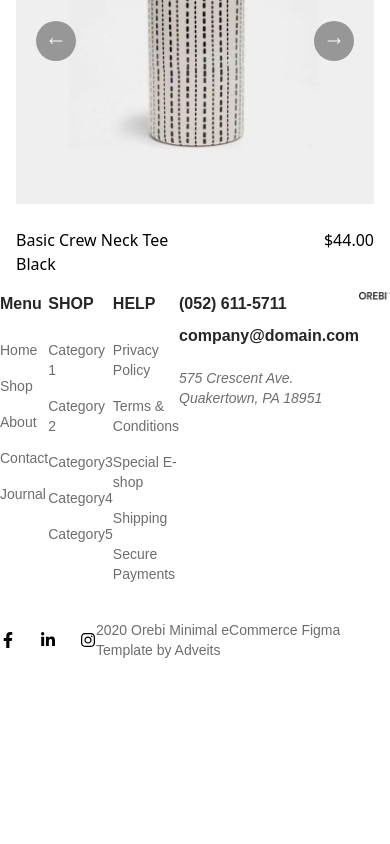
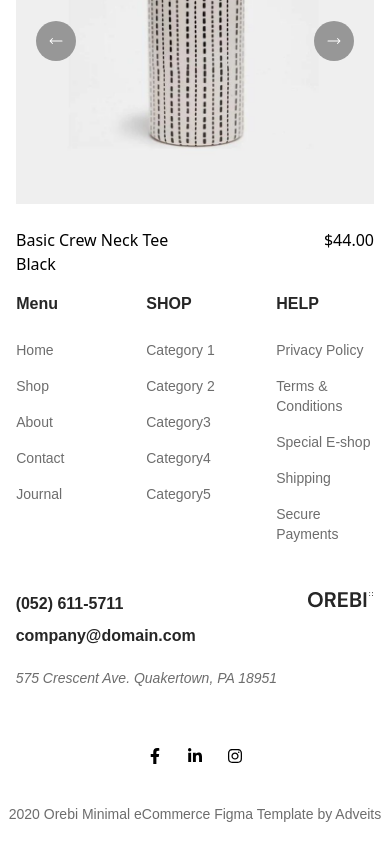
Before and after one commit to taufik69/FDR-2303-e-com, a React (Vite) app: page / in a window 390 px wide. Shown: the part 3001-3845 px from the top of the page. Before the commit the page ends 3689 px from the top, so only its background shows below. Built offline with nearby package versions, Linux system fonts and the light colour scheme.

Commit message:
footer resosponsive done

```diff
--- a/src/Component/CommonConponent/Fotter/FooterBottom.jsx
+++ b/src/Component/CommonConponent/Fotter/FooterBottom.jsx
@@ -5,7 +5,11 @@ import { FaLinkedinIn } from "react-icons/fa6";
 const FooterBottom = () => {
   return (
     <>
-      <Flex className={"justify-between items-center"}>
+      <Flex
+        className={
+          "justify-center sm:justify-between  lg:px-4 xl:px-0  items-center flex-wrap "
+        }
+      >
         <div className="py-10 f">
           <Flex className={"items-center space-x-6"}>
             <FaFacebookF />
@@ -14,7 +18,7 @@ const FooterBottom = () => {
           </Flex>
         </div>
 
-        <div className="text-footer_text_color font-DMsans text-sm ">
+        <div className="text-footer_text_color font-DMsans text-sm px-2 sm:px-0 ">
           <p>2020 Orebi Minimal eCommerce Figma Template by Adveits</p>
         </div>
       </Flex>
--- a/src/Component/CommonConponent/Fotter/FooterTop.jsx
+++ b/src/Component/CommonConponent/Fotter/FooterTop.jsx
@@ -4,7 +4,11 @@ import Flex from "../Flex";
 import Fotterlogo from "../../../assets/Logo.png";
 const FooterTop = () => {
   return (
-    <Flex className={"justify-between items-start"}>
+    <Flex
+      className={
+        "flex flex-wrap lg:flex-nowrap justify-around sm:justify-between sm:px-5 xl:px-0 lg:items-start lg:px-5 gap-y-10  lg:gap-y-0  items-start sm:items-center"
+      }
+    >
       <FotterItem
         title={"Menu"}
         allitem={["Home", "Shop ", "About", "Contact", "Journal"]}
--- a/src/Component/CommonConponent/Fotter/Fotter.jsx
+++ b/src/Component/CommonConponent/Fotter/Fotter.jsx
@@ -8,7 +8,9 @@ const Fotter = () => {
       <div>
         <div className="container">
           <FooterTop />
-          <FooterBottom />
+          <div className="py-5 sm:py-0">
+            <FooterBottom />
+          </div>
         </div>
       </div>
     </>
--- a/src/Component/CommonConponent/FotterItem.jsx
+++ b/src/Component/CommonConponent/FotterItem.jsx
@@ -3,7 +3,7 @@ import React, { useState } from "react";
 const FotterItem = ({ allitem = ["one", "two", "three"], title }) => {
   return (
     <>
-      <div>
+      <div className="w-1/4">
         <h2 className="text-main_font_color font-DMsans font-bold text-md mb-4">
           {title}
         </h2>
```
